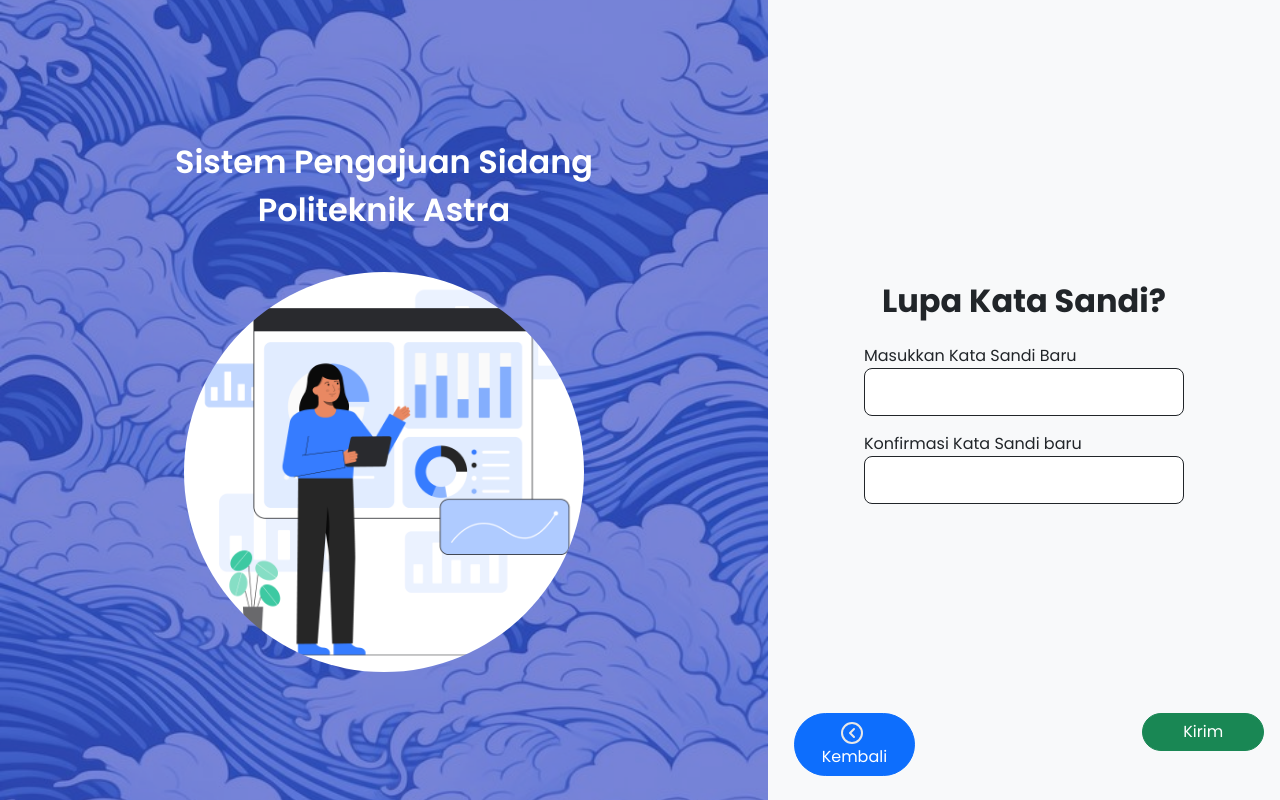
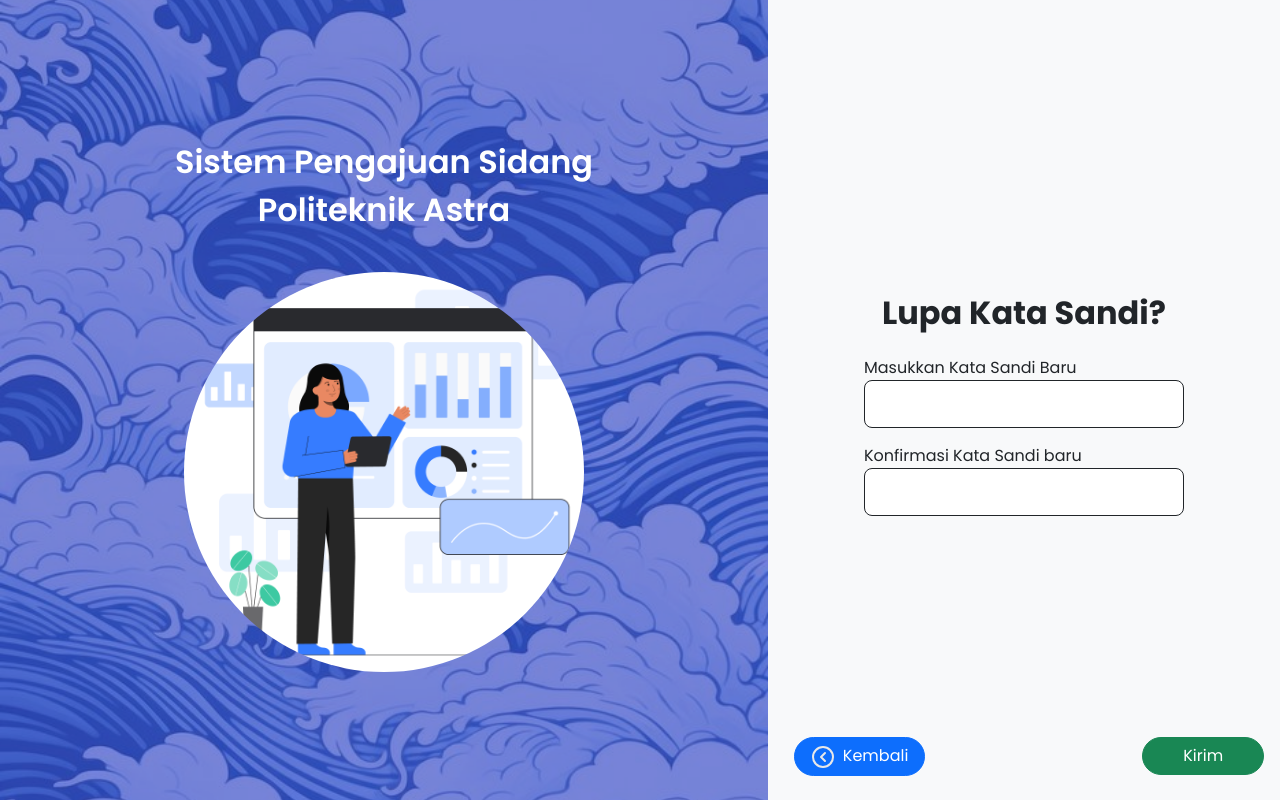
Before and after one commit to Ivann4y/Pro-PengajuanSidang, a PHP site: page /views/inputPasswordBaru.php in a window 1280 px wide. Run offline with PHP 8.4, Linux system fonts and the light colour scheme.

Commit message:
tombol kembali lupa password

```diff
--- a/index.php
+++ b/index.php
@@ -92,7 +92,7 @@
 
             .bgBiru {
                 background-color: rgb(67, 54, 240);
-                height: 20vh;
+                height: 15vh;
             }
 
             .teks h2 {
--- a/views/inputPasswordBaru.php
+++ b/views/inputPasswordBaru.php
@@ -152,11 +152,11 @@
             </div>
 
             <div class="button-container">
-                <button type="submit" class="btn btn-primary px-3 w-25 rounded rounded-5">
+                <button type="submit" class="btn btn-primary px-3 rounded rounded-5" onclick="history.back()">
                     <img src="../assets/img/Kembali.svg" alt="" class="me-1">
-                    <label>Kembali</label>
+                    Kembali
                     <button type="submit" class="btn btn-success w-25 px-3 rounded rounded-5 float-end me-3" onclick="toIndex()">
-                        <label>Kirim</label>
+                        Kirim
                     </button>
                 </button>
             </div>
--- a/views/lupaPassword.php
+++ b/views/lupaPassword.php
@@ -154,9 +154,9 @@
             </div>
 
             <div class="back-button-container">
-                <button type="submit" class="btn btn-primary px-3 rounded rounded-5">
+                <button type="submit" class="btn btn-primary px-3 rounded rounded-5" onclick="history.back()">
                     <img src="../assets/img/Kembali.svg" alt="" class="me-1">
-                    <label>Kembali</label>
+                    Kembali
                 </button>
             </div>
         </div>
```
